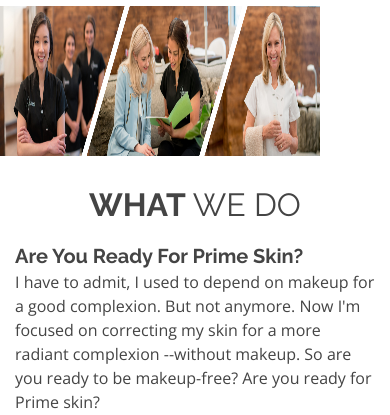
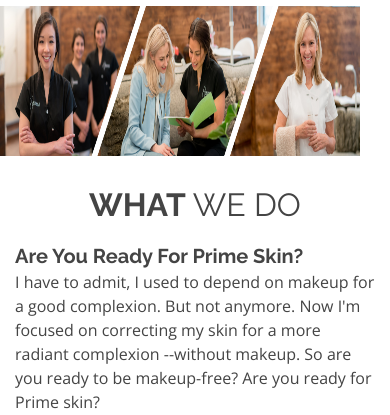
Before and after one commit to ENGAbdullahMamun/primespa.github.io, a PHP site: page / in a window 390 px wide. Shown: the part 2726-3141 px from the top of the page. Run offline with PHP 8.4, Linux system fonts and the light colour scheme; some libraries are stand-ins or nearby versions; some web fonts are replaced.

Commit message:
Update style.css

```diff
--- a/css/style.css
+++ b/css/style.css
@@ -1182,7 +1182,7 @@ display: none;
     }
     .smart{
         height: 150px;
-        width: 320px ;
+        width: 360px ;
         display: inline-block ;
         margin: 0;
         padding: 0
```
